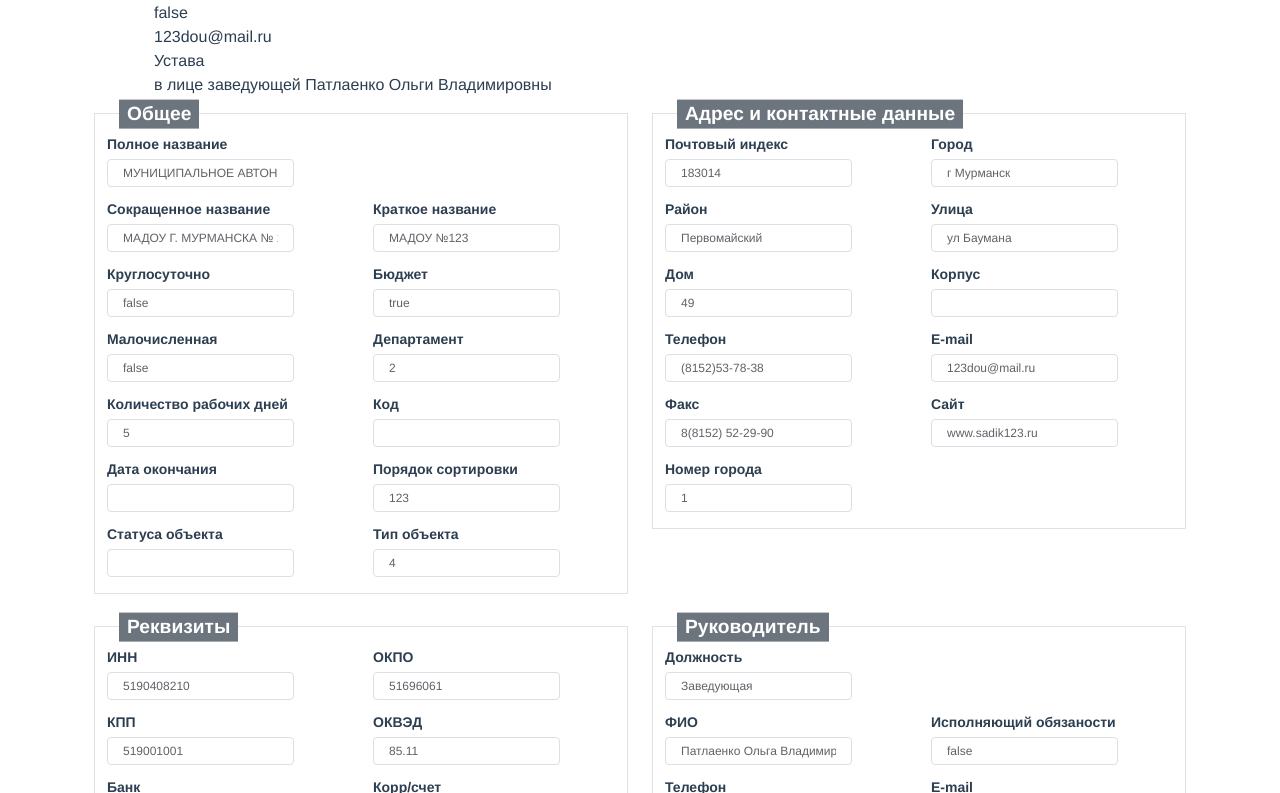
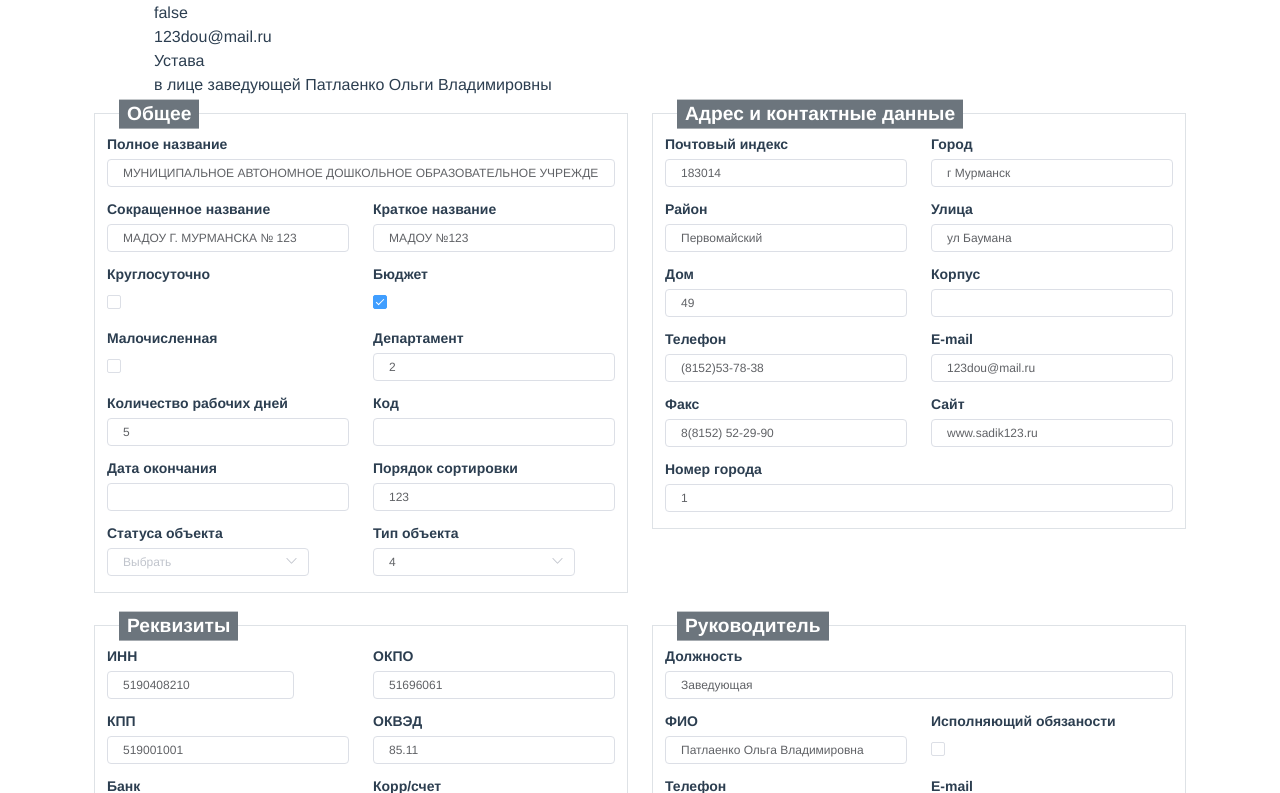
Before and after one commit to alkokaine/cdjs-vue, a Vue app: page / in a window 1280 px wide. Shown: the part 1027-1820 px from the top of the page. Built offline with nearby package versions, Linux system fonts and the light colour scheme.

Commit message:
autocomplete: fetch

```diff
--- a/src/components/cd-cell.vue
+++ b/src/components/cd-cell.vue
@@ -1,9 +1,40 @@
 <template>
   <div class="cd-cell pt-2" :class="cellClassResolved">
-    <label class="cd-label pe-2 text-nowrap" slot="label">{{ property.text }}</label>
-    <div class="cd-field--input">
-      <el-input class="el-input w-auto" :value="value"/>
+    <template v-if="$slots.header">
+      <slot name="header"></slot>
+    </template>
+    <slot name="label">
+      <label class="cd-label pe-2 text-nowrap">{{ property.text }}</label>
+    </slot>
+    <div class="cd-field--input" :class="[{ 'w-100': !input.checkbox, 'cd-checkbox': input.checkbox }]">
+      <template v-if="input.number"></template>
+      <template v-else-if="input.select">
+        <el-select :value="value"></el-select>
+      </template>
+      <template v-else-if="input.autocomplete">
+        <el-autocomplete :value="value" :fetch-suggestions="fetch"></el-autocomplete>
+      </template>
+      <template v-else-if="input.textarea">
+        <el-input type="textarea" :value="value"></el-input>
+      </template>
+      <template v-else-if="input.checkbox">
+        <el-checkbox :value="value"></el-checkbox>
+      </template>
+      <template v-else-if="input.date"></template>
+      <template v-else-if="input.datetime"></template>
+      <template v-else-if="input.email"></template>
+      <template v-else-if="input.radio"></template>
+      <template v-else-if="input.range"></template>
+      <template v-else-if="input.tel"></template>
+      <template v-else-if="input.url"></template>
+      <template v-else-if="input.file"></template>
+      <template v-else>
+        <el-input class="el-input" :value="value"/>
+      </template>
     </div>
+    <template v-if="$slots.footer">
+      <slot name="footer"></slot>
+    </template>
   </div>
 </template>
 <script>
@@ -12,15 +43,43 @@
     props: {
       cellClass: { type: [Array, Object, String, Function] },
       property: { type: Object, default: Object },
-      value: { type: [Array, String, Number, Boolean]}
+      value: { type: [Array, String, Number, Boolean] }
     },
     data (cell) {
-      return {}
+      const input = cell.property.input
+      return {
+        input: {
+          select: input === 'select',
+          autocomplete: input === 'autocomplete',
+          number: input === 'number',
+          textarea: input === 'textarea',
+          checkbox: input === 'checkbox',
+          date: input === 'date',
+          datetime: input === 'datetime',
+          email: input === 'email',
+          radio: input === 'radio',
+          range: input === 'range',
+          tel: input === 'tel',
+          text: input === 'text',
+          url: input === 'url',
+          file: input === 'file'
+        }
+      }
     },
     computed: {
       cellClassResolved () {
         return 'cd-cell--resolved'
       }
+    },
+    methods: {
+      fetch (query, callback) {
+        callback([])
+      }
     }
   }
 </script>
+<style>
+  .cd-checkbox {
+    max-width: min-content;
+  }
+</style>
```
